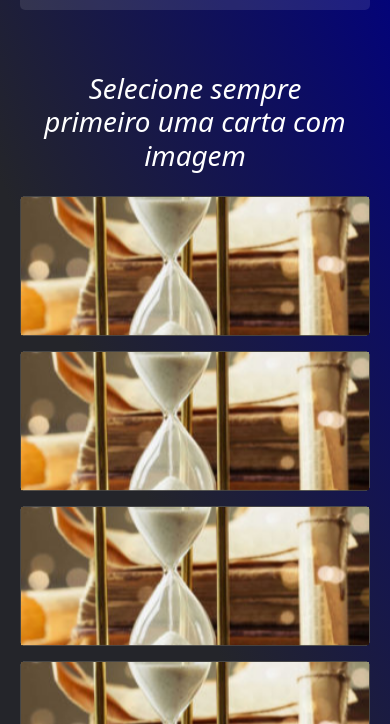
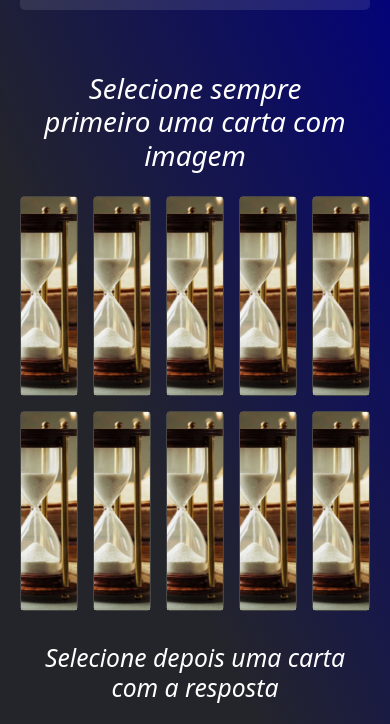
Before and after one commit to RomuloMoreto/Jogo, a plain HTML site: page Pages/game.html in a window 390 px wide. Shown: the part 106-830 px from the top of the page. Drawn offline with nearby package versions, Linux system fonts and the light colour scheme.

Commit message:
Update game.css

```diff
--- a/css/game.css
+++ b/css/game.css
@@ -3,12 +3,12 @@ body {
   background-attachment: fixed;
 }
 
-.titulo1, .titulo2, span {
+.titulo1, .titulo2, span{
   color: white;
   font-style: italic;
 }
 
-header {
+header{
   background-color: rgba(255, 255, 255, 0.1);
   font-size: 1.5em;
   display: flex;
@@ -21,7 +21,7 @@ header {
   border-radius: 5px;
 }
 
-main {
+main{
   display: flex;
   flex-direction: column;
   width: 100%;
@@ -75,52 +75,11 @@ main {
   backface-visibility: hidden;
 }
 
-.reveal-card {
-  transform: rotateY(180deg);
+.reveal-card{
+    transform: rotateY(180deg);
 }
 
-.disabled-card {
+.disabled-card{
   filter: saturate(0);
   opacity: 0.5;
 }
-
-/* Responsividade para telas menores */
-@media (max-width: 1200px) {
-  .grid, .grid2 {
-    grid-template-columns: repeat(4, 1fr);
-  }
-
-  .card {
-    height: 180px;
-  }
-}
-
-@media (max-width: 992px) {
-  .grid, .grid2 {
-    grid-template-columns: repeat(3, 1fr);
-  }
-
-  .card {
-    height: 160px;
-  }
-}
-
-@media (max-width: 768px) {
-  .grid, .grid2 {
-    grid-template-columns: repeat(2, 1fr);
-  }
-
-  .card {
-    height: 150px;
-  }
-}
-
-@media (max-width: 576px) {
-  .grid, .grid2 {
-    grid-template-columns: 1fr;
-  }
-
-  .card {
-    height: 140px;
-  }
-}
```
